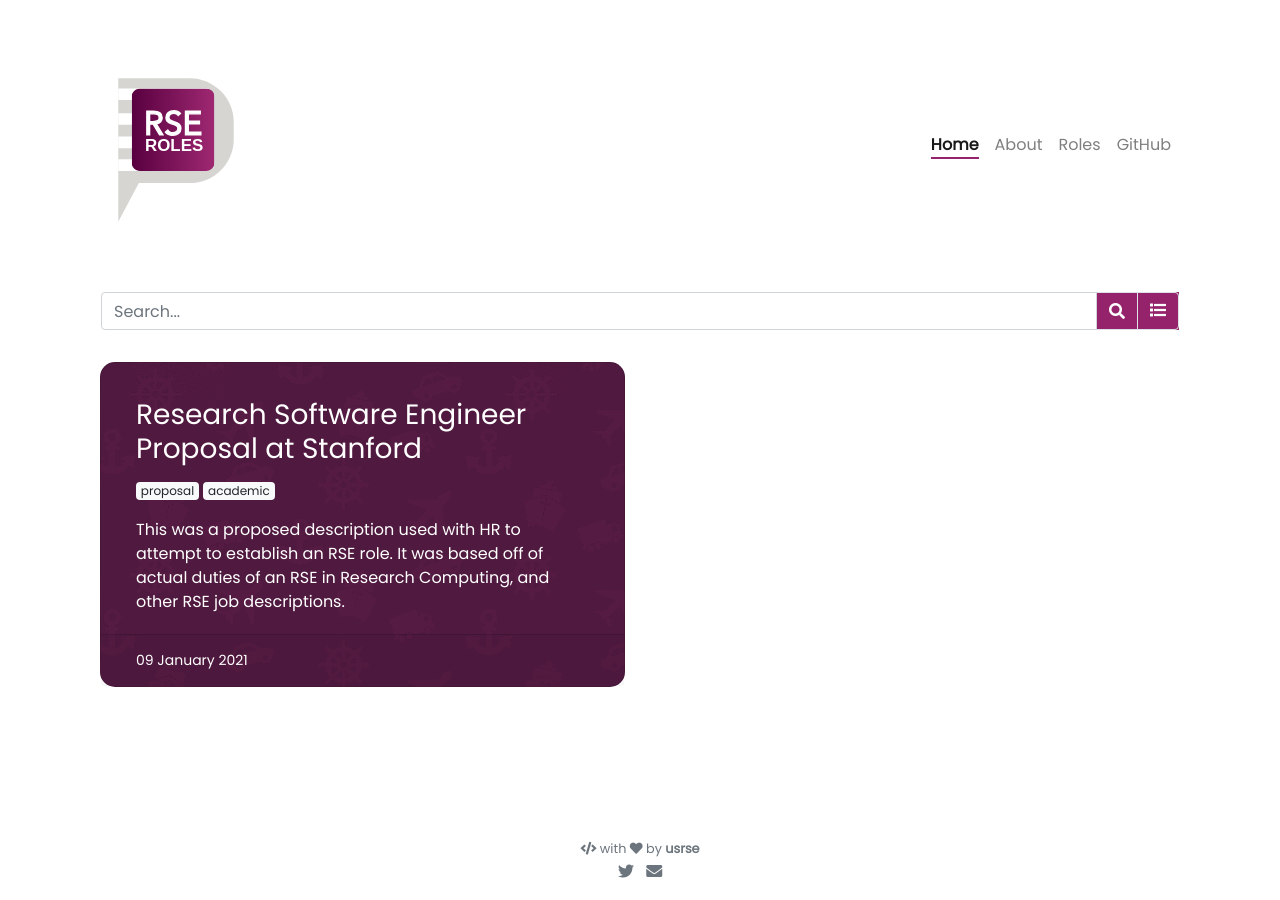
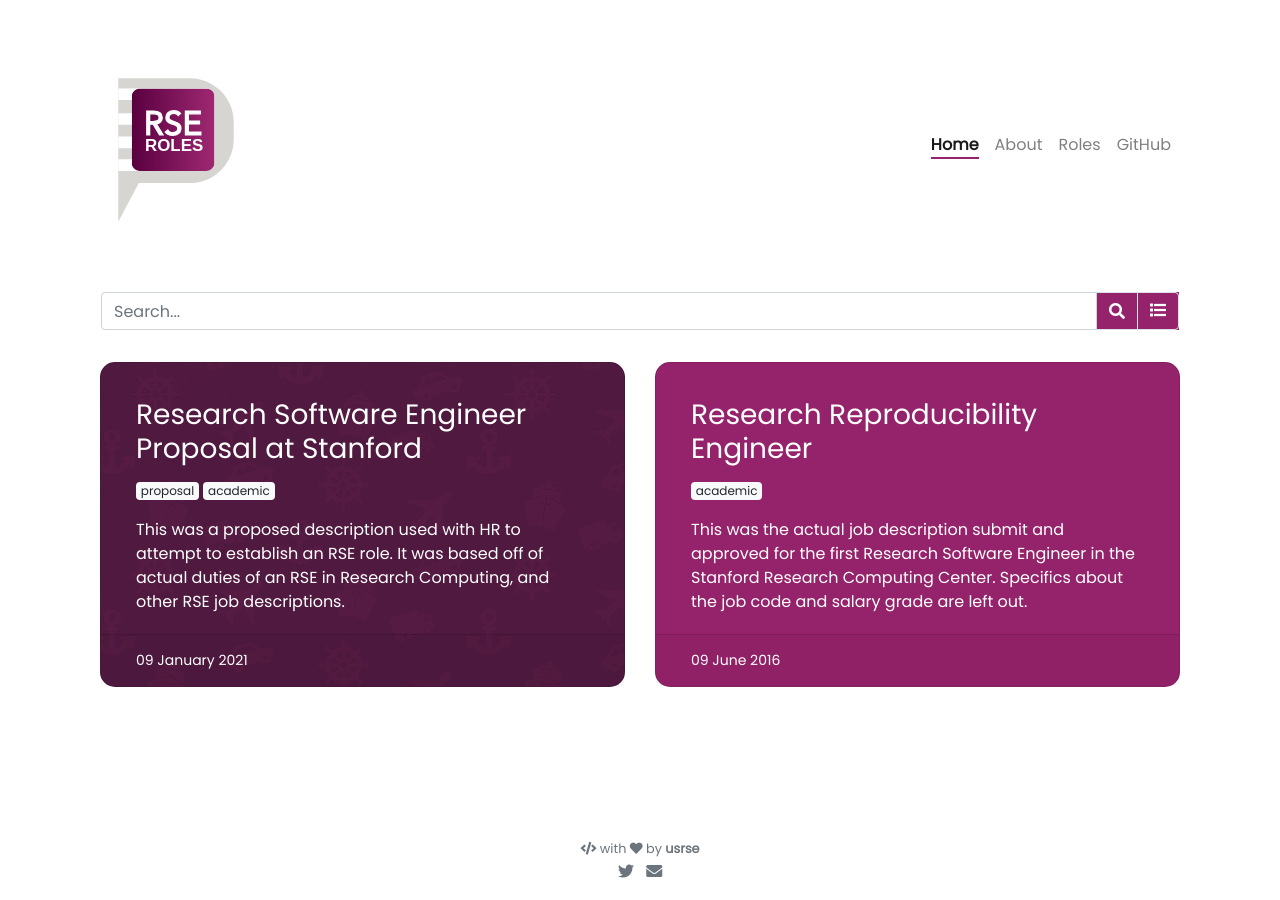
Before and after one commit to USRSE/rse-roles, a Jekyll site: the page built from index.html, in a window 1280 px wide. Built offline with Jekyll 4.4.1, drawn with Linux system fonts in a browser that asks for light colours; nearby versions of some CDN libraries; comment, search, counter and statistics services are not loaded; some of the changed lines change nothing that is shown.

Commit message:
adding role from 2016 for research reproducibility engineer
Signed-off-by: vsoch <vsochat@stanford.edu>

```diff
--- a/_includes/roles.html
+++ b/_includes/roles.html
@@ -30,7 +30,7 @@
     {% endif %}
 
     <div class="col-lg-6 my-3 wow animated fadeIn" data-wow-delay=".15s">
-      <a href="{{ article_url }}" class="article card {% cycle 'bg-usrse', bg-usrse-1 %}">
+      <a href="{{ article_url }}" class="article card {% cycle 'bg-usrse', 'bg-usrse-1' %}">
         <div class="card-body {{ text_style }}">
           <h3 class="card-title">{{ post.title }}</h3>
           <p class="card-text">
--- /dev/null
+++ b/_posts/2016-06-09-stanford-reproducibility-engineer.md
@@ -0,0 +1,91 @@
+---
+title: Research Reproducibility Engineer
+tags: [academic]
+style: fill
+layout: post
+description: This was the actual job description submit and approved for the first Research Software Engineer in the Stanford Research Computing Center. Specifics about the job code and salary grade are left out.
+---
+
+The story behind this post is that community member [@vsoch](https://github.com/vsoch) was graduating, and thought it was important
+to stay at Stanford to bring containers (Singularity, specifically) to the research clusters there.
+Having given much thought about an ["academic software developer"](https://vsoch.github.io/2016/the-academic-software-developer/),
+she worked together with the head of Research Computing to create this job description, and eventually the role. The document
+calls for a "Research Reproducibility Engineer" but after it was established, the title was tweaked to be
+"Research Software Engineer." While there was no official job classification for a "Research Software Engineer" at Stanford,
+this was the first (more stated or attempted) effort to support an RSE there, and create an official RSE Services initiative.
+After just under 5 years in this role, finding support via labs and open source projects, she created a more [official proposal]({{ site.baseurl }}/role/2021/stanford-rse-proposal/) for a Research Software Engineer role at Stanford to HR in late 2020.
+
+## Overview
+
+|           |  |
+|-----------|--|
+| Job Title |  Research Reproducibility Engineer |
+| Job Family|  Information Technology Services |
+| Job Series: | Information Technology |
+
+
+**Note: Not all unique aspects of the job are covered in this job description.**
+
+## Job Purpose:
+
+**In no more than 2-3 sentences, the overall purpose of the job, or why the job exists, is described.**
+
+This position will provide system engineering and architecture, infrastructure and standards development, and specialized technical consultation to better ensure reproducibility of scientific computational analyses and workflows. This includes development of frameworks optimized for deployment of container-based workflows as well as frameworks to deploy "science as a service" capabilities.
+
+## Core Duties
+
+**Included here are only those duties/functions that are essential to performing the job that take 10% or more of the incumbent’s time in the job. Each core duty is individually described in no more than 2 to 3 sentences.**
+
+- Develop and deploy templates to promote use of research analysis tools via intuitive interfaces, with associated computation being location-agnostic
+- Provision infrastructure platforms for research teams, incorporating novel technical solutions as needed to meet research requirements.  Develop, install, test and configure container-based software tools and frameworks
+- Customize environments as requested by research teams, with specific focus on the optimization of reproducibility of results and end-users’ experiences.  Deploy custom analysis workflows as proof of concept of reproducible products
+- Provide advanced cyberinfrastructure consultation for faculty, postdocs and graduate students across an array of university research units and departments.
+- Ensure systems and applications are developed, deployed and managed in accordance with Stanford policies and any regulatory requirements specific to data sources and classifications.
+- Conceive, design, develop, optimize, integrate, and maintain information technology at a complex level
+- Troubleshoot highly complex problems for which the analysis and resolution require extensive knowledge of many diverse system components
+- Develop long range technology plans.
+- Provide leadership and IT solutions for complex problems
+
+*Other duties may be assigned.
+
+## Minimum Requirements
+
+<br>
+
+### Education and Experience
+
+**Indicate only the required type of education and years of experience.**
+
+Bachelor's degree and ten years of relevant experience, or a combination of education and relevant experience. Strong knowledge of Linux, cloud technologies, modern web programming frameworks and demonstrated experience developing and deploying scientific applications in complex environments are also required.
+
+### Knowledge, Skills and Abilities
+
+**Only critical, required skills, knowledge and abilities needed to perform the job duties are listed; these items should relate directly to the job’s core duties.**
+
+Advanced knowledge of scientific computing application technologies and Linux are required, as are skills in using modern web programming frameworks and tools to develop and deploy scientific applications in complex environments.   Expertise with modern data analysis, databases and workflow development is essential.  Expert programming skills as well as proven experience working in a Linux cluster environment.  Proficiency in cyberinfrastructure-based workflow design is needed, as is the ability to define and solve logical problems for highly technical application environments.  This position requires that you be able to juggle multiple competing priorities, work quickly and accurately, and demonstrate initiative in conceptualizing and moving technical projects successfully to completion.  The position must be able to do independent analysis, troubleshooting and problem resolution, but also must work collaboratively with other team members and across organizational group boundaries.
+
+### Certificates and Licenses
+Examples: Licensed Clinical Social Worker (LSCW), certification, etc., required to perform core duties.
+
+## Physical Requirements:
+
+**Activities typically done on a rare, occasional, or frequent basis to perform the job’s core duties are indicated here.**
+
+There are no specific physical requirements associated with this position beyond the ability to constantly perform computer-based tasks.
+
+*Explanation note regarding accommodation and applicability of physical requirements for jobs.
+
+## Working Conditions
+
+**Unusual exposures, usually environmental, that are typically encountered in the job area listed here. If environmental varies by area, department or employee, the variances are captured on an addendum.**
+
+May work extended hours, evenings and weekends.
+
+
+## Work Standards
+
+**These items will appear on every job description.**
+
+- Interpersonal Skills:  Demonstrates the ability to work well with Stanford colleagues and clients and with external organizations.
+- Promote Culture of Safety: Demonstrates commitment to personal responsibility and value for safety; communicates safety concerns; uses and promotes safe behaviors based on training and lessons learned.
+- Subject to and expected to comply with all applicable University policies and procedures, including but not limited to the personnel policies and other policies found in the University’s Administrative Guide, http://adminguide.stanford.edu/.
```
